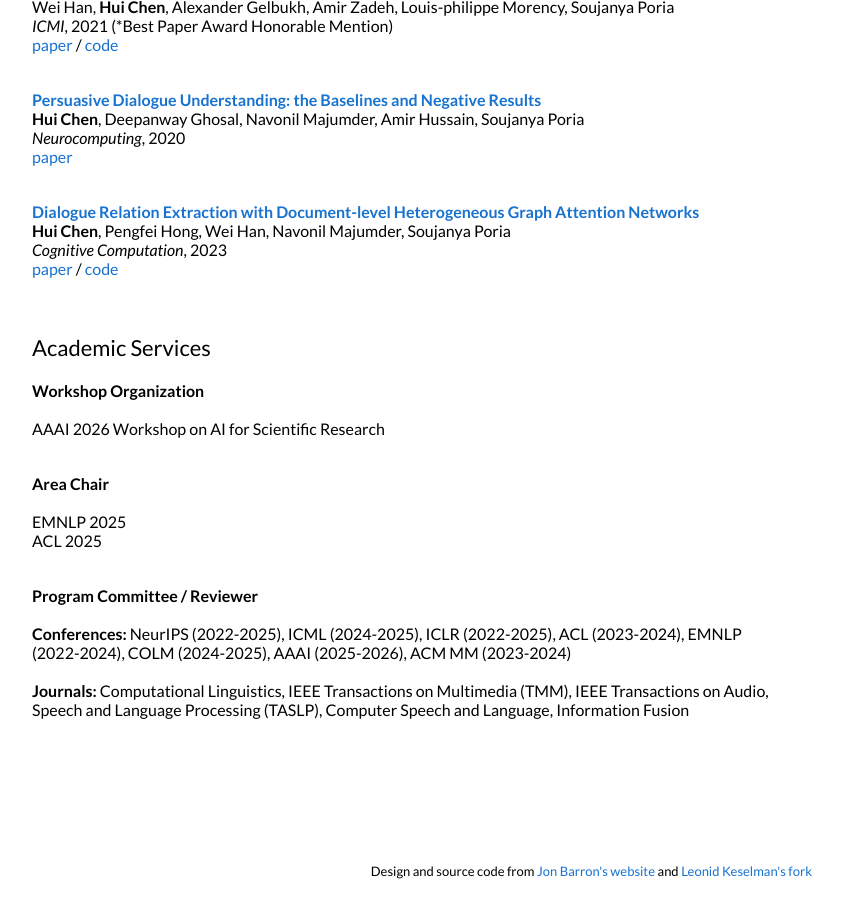
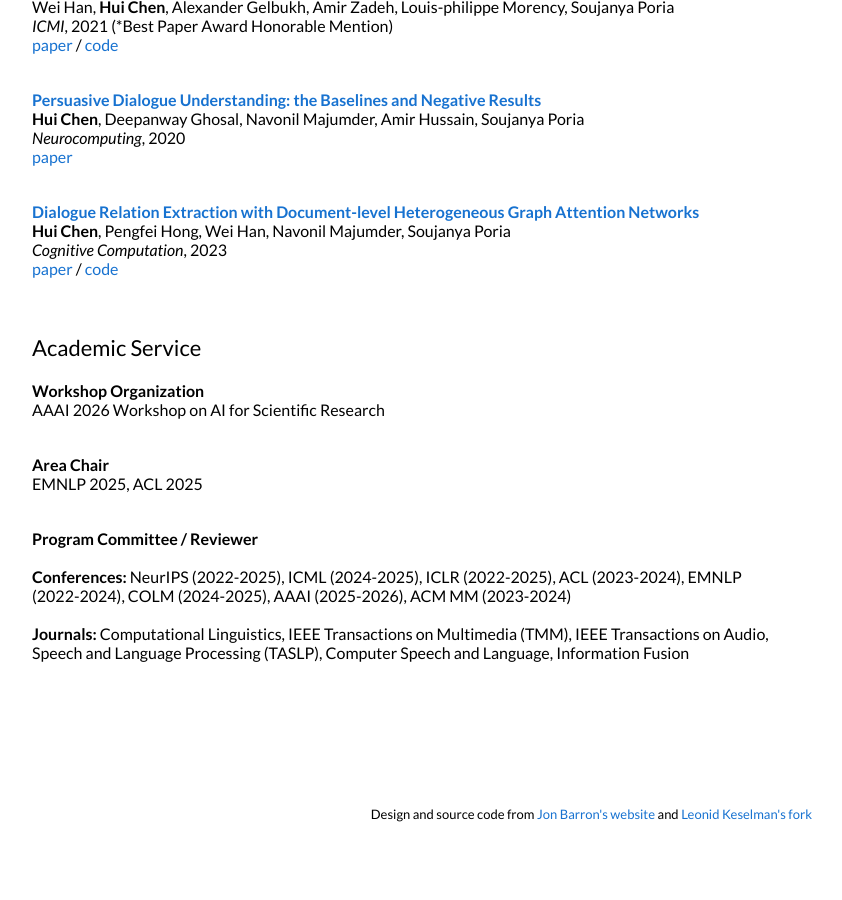
Before and after one commit to chchenhui/chchenhui.github.io, a Jekyll site: the page built from _posts/2025-1-1-mlrbench.markdown, in a window 1280 px wide and 900 px high, scrolled down 1656 px. Shown: the whole window, without its empty margins (228-1070 px from the left). Built offline with Jekyll 4.4.1, drawn with Linux system fonts in a browser that asks for light colours; after the commit the page ends 2499 px from its top, so only the background shows below that.

Commit message:
Update default.html

```diff
--- a/_layouts/default.html
+++ b/_layouts/default.html
@@ -103,7 +103,7 @@
         <table style="width:100%;border:0px;border-spacing:0px;border-collapse:separate;margin-right:auto;margin-left:auto;">
           <tr>
             <td style="padding:2.5%;width:100%;vertical-align:middle">
-              <h2>Academic Services</h2>
+              <h2>Academic Service</h2>
             </td>
           </tr>
         </table>
@@ -112,7 +112,6 @@
           <tr>
             <td style="padding:2.5%;padding-top:0;width:75%;vertical-align:middle">
               <h3>Workshop Organization</h3>
-              <br>
               <br>
               AAAI 2026 Workshop on AI for Scientific Research<br>
               <p></p>
@@ -124,9 +123,7 @@
             <td style="padding:2.5%;padding-top:0;width:75%;vertical-align:middle">
               <h3>Area Chair</h3>
               <br>
-              <br>
-              EMNLP 2025<br>
-              ACL 2025<br>
+              EMNLP 2025, ACL 2025<br>
               <p></p>
               <!-- Add more area chair positions as needed -->
             </td>
```
